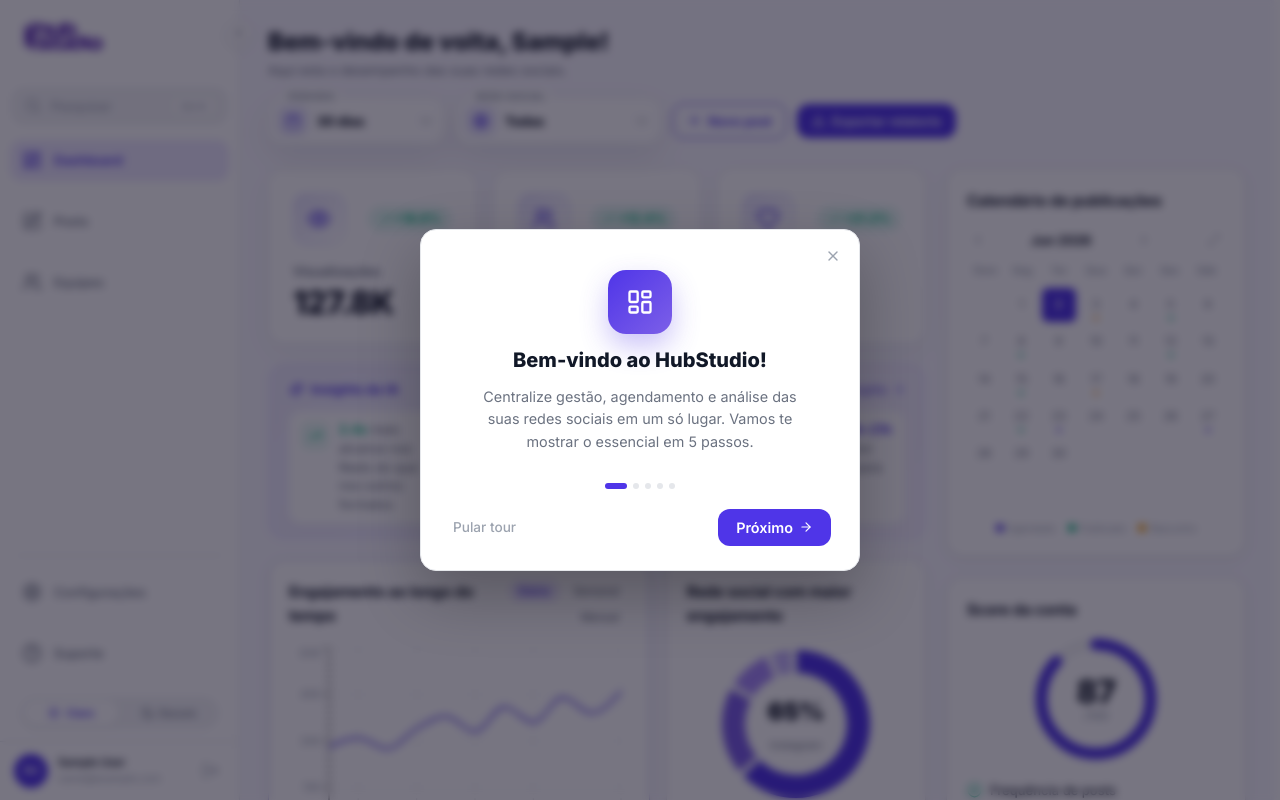
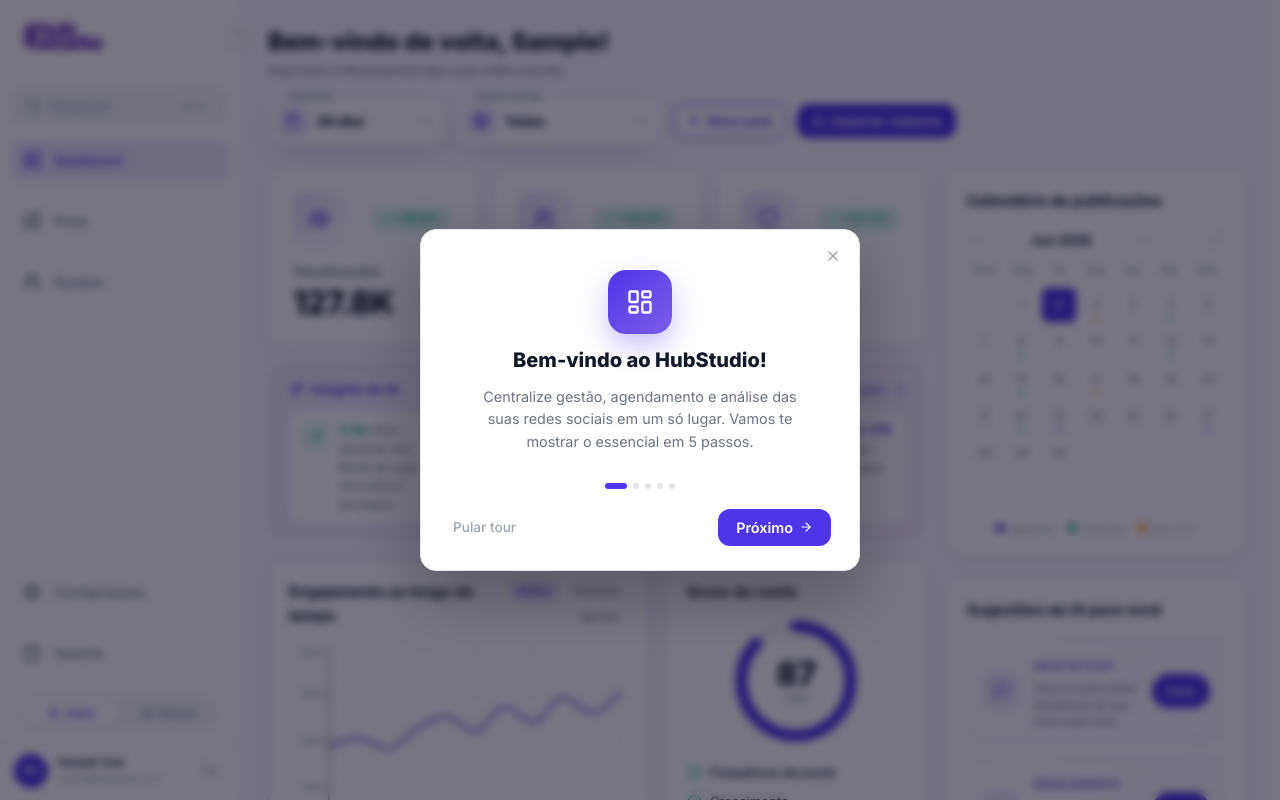
Before and after one commit to brenosemfreio/tcc, a React (Vite) app: page /dashboard in a window 1280 px wide. Shown: the top 800 px of the page. Built offline with nearby package versions, Linux system fonts and the light colour scheme; sample sign-in values are in the browser's storage.

Commit message:
chore: auto sync [Claude]

```diff
--- a/src/pages/Dashboard/Home/DashboardHome.jsx
+++ b/src/pages/Dashboard/Home/DashboardHome.jsx
@@ -19,7 +19,6 @@ import AudienceCard from './components/AudienceCard'
 import BestTimeCard from './components/BestTimeCard'
 import CalendarModal from '../../../components/CalendarModal/CalendarModal'
 import EngagementChart from './components/EngagementChart'
-import NetworkDonut from './components/NetworkDonut'
 import NetworkComparison from './components/NetworkComparison'
 import ContentReachCard from './components/ContentReachCard'
 import TopPostsCard from './components/TopPostsCard'
@@ -151,14 +150,14 @@ export default function DashboardHome() {
 
           <AIInsightsBar insights={aiInsights} onViewAll={() => {}} />
 
-          {/* Engajamento + Donut (prioridade visual maior) */}
+          {/* Engajamento + Score */}
           <div className="dash-home__charts">
             <EngagementChart
               data={engagement}
               granularity={granularity}
               onGranularityChange={setGranularity}
             />
-            <NetworkDonut data={socialBreakdown} />
+            <AccountScoreCard />
           </div>
 
           {/* Audience + Best Time lado a lado */}
@@ -202,8 +201,6 @@ export default function DashboardHome() {
             />
           </motion.div>
 
-          <AccountScoreCard />
-
           <AISuggestionsCard
             suggestions={aiSuggestions}
             feedback={feedback}
```
